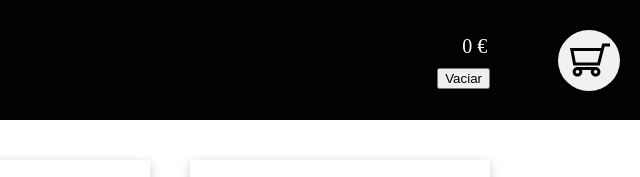
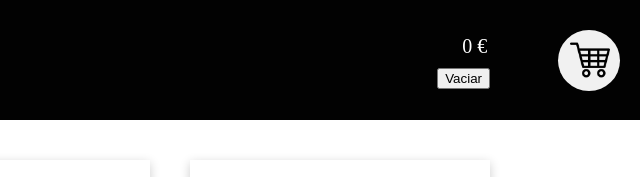
Before and after one commit to carlesnacher/tiendaonline, a plain HTML site: page index.html in a window 1280 px wide. Shown: the top 177 px of the page, 640-1280 px from the left. Drawn offline with Linux system fonts and the light colour scheme.

Commit message:
Cambio en el diseño boton Carrito

```diff
--- a/index.html
+++ b/index.html
@@ -14,7 +14,7 @@
         </div>
         <div class="carro" ondrop="drop(event)" ondragover="allowDrop(event)">
                 <div class="actualCart">
-                    <img src="/img/shopping-cart-outline-svgrepo-com.svg" alt="carro">
+                    <img src="img/carrito.png" alt="carro">
                 </div>
                 <div id="totalCarro" class="totalPrecio"></div>
                 <div class="contenedor-vaciar-carro">
```
Also changed, not shown: img/carrito.png (added).
